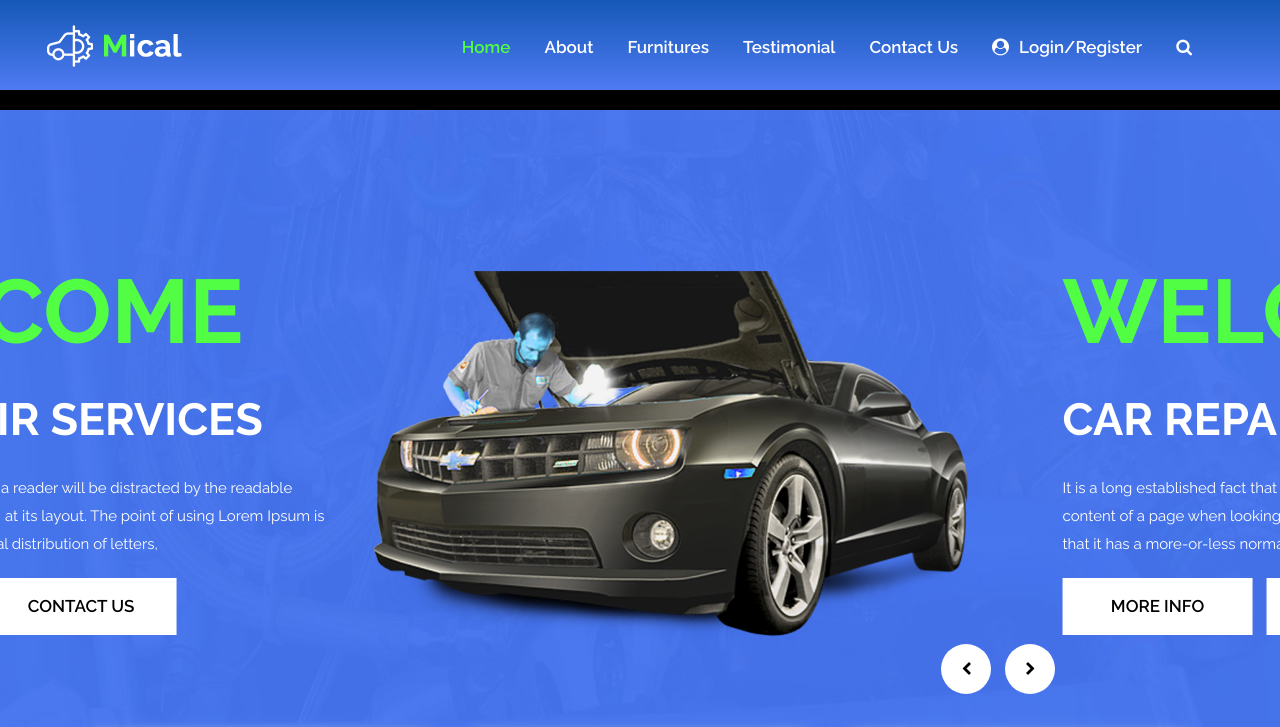
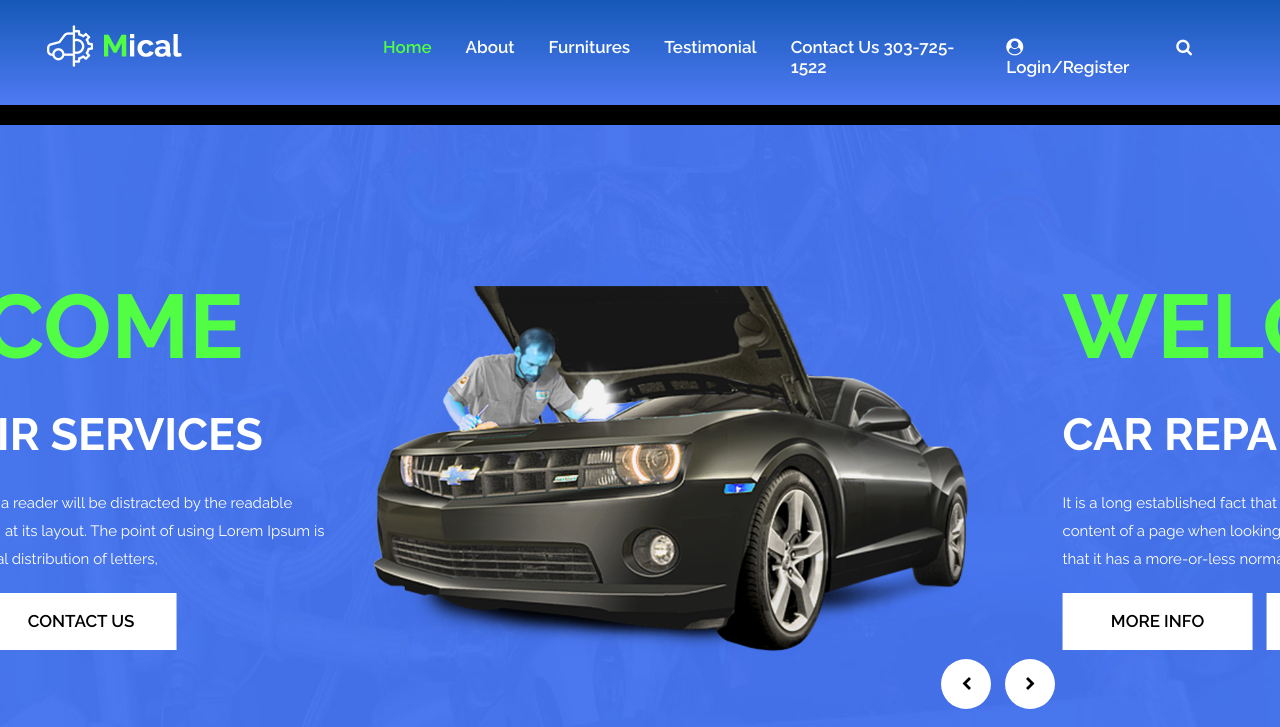
Before and after one commit to mersch23/web, a plain HTML site: page index.html in a window 1280 px wide. Shown: the top 727 px of the page. Drawn offline with nearby package versions, Linux system fonts and the light colour scheme.

Commit message:
dev branch

```diff
--- a/index.html
+++ b/index.html
@@ -71,7 +71,7 @@
                                  <a class="nav-link" href="testimonial.html">Testimonial</a>
                               </li>
                               <li class="nav-item">
-                                 <a class="nav-link" href="contact.html">Contact Us</a>
+                                 <a class="nav-link" href="contact.html">Contact Us 303-725-1522</a>
                               </li>
                               <li class="nav-item d_none">
                                  <a class="nav-link" href="#"><i class="fa fa-user-circle padd_right" aria-hidden="true"></i>Login/Register</a>
```
